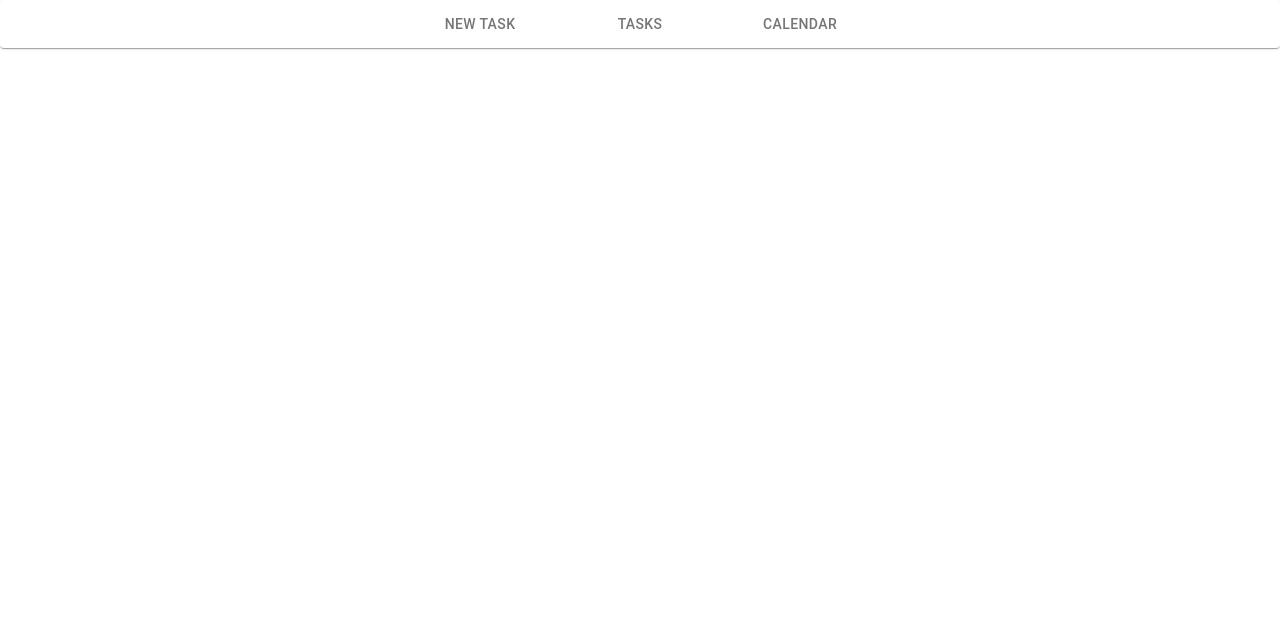
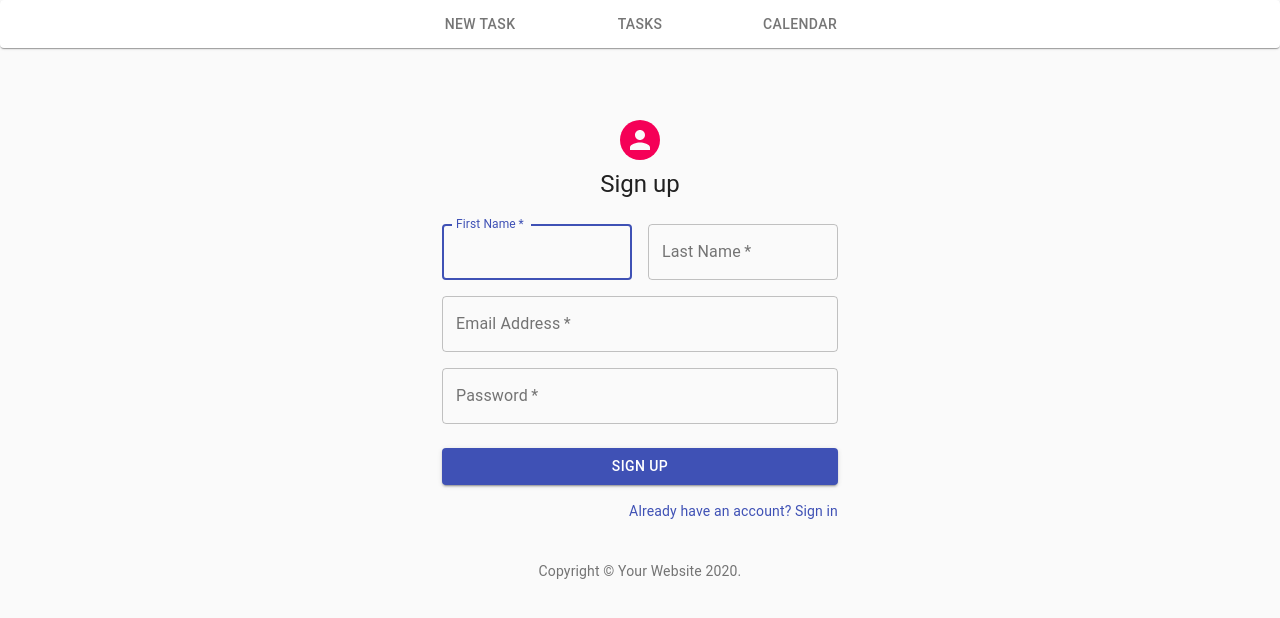
Before and after one commit to danielgray2/schedule_generator, a React (Create React App) app in the folder client/project/: page /signup in a window 1280 px wide. Shown: the top 618 px of the page. Built offline with nearby package versions, Linux system fonts and the light colour scheme.

Commit message:
Login page

```diff
--- a/client/project/src/App.js
+++ b/client/project/src/App.js
@@ -6,16 +6,18 @@ import Home from './Home'
 import Schedule from './Schedule';
 import Login from './Login';
 import Tasks from './Tasks';
+import Signup from './Signup';
 
 function App() {
   return (
     <div>
       <Nav/>
         <Switch>
-          <Route exact path="/" component={Home}/>
+          <Route exact path="/" component={Login}/>
           <Route path="/schedule" component={Schedule}/>
-          <Route path="/login" component={Login}/>
+          <Route path="/home" component={Home}/>
           <Route path="/tasks" component={Tasks}/>
+          <Route path="/signup" component={Signup}/>
         </Switch>
 
     </div>
--- a/client/project/src/DateTime.js
+++ b/client/project/src/DateTime.js
@@ -21,7 +21,7 @@ const useStyles = makeStyles((theme) => ({
   }));
 
 export default function TaskForm() {
-  // The first commit of Material-UI
+  // The first commit of Material-UI, these are react hooks
   const [selectedDate, setSelectedDate] = React.useState(new Date());
   const [description, setDescription] = React.useState("");
   const classes = useStyles();
--- a/client/project/src/Home.js
+++ b/client/project/src/Home.js
@@ -7,7 +7,7 @@ function Home() {
   return (
     <div className="App">
       <header className="App-header">
-        <h1>New Task</h1>
+        <h1>The Calendar</h1>
         <TaskForm/>
       </header>
     </div>
--- a/client/project/src/Login.js
+++ b/client/project/src/Login.js
@@ -1,14 +1,117 @@
-import React from 'react';
+
 import './App.css';
 
-function Login() {
+import React from 'react';
+import Avatar from '@material-ui/core/Avatar';
+import Button from '@material-ui/core/Button';
+import CssBaseline from '@material-ui/core/CssBaseline';
+import TextField from '@material-ui/core/TextField';
+import FormControlLabel from '@material-ui/core/FormControlLabel';
+import Checkbox from '@material-ui/core/Checkbox';
+//import Link from '@material-ui/core/Link';
+import Grid from '@material-ui/core/Grid';
+import Box from '@material-ui/core/Box';
+import Typography from '@material-ui/core/Typography';
+import { makeStyles } from '@material-ui/core/styles';
+import Container from '@material-ui/core/Container';
+import { Link } from 'react-router-dom';
+import Signup from './Signup';
+
+function Copyright() {
   return (
-    <div className="App">
-      <header className="App-header">
-        <h1>Login Page</h1>
-      </header>
-    </div>
+    <Typography variant="body2" color="textSecondary" align="center">
+      {'Copyright © '}
+      <Link color="inherit" href="https://material-ui.com/">
+        Your Website
+      </Link>{' '}
+      {new Date().getFullYear()}
+      {'.'}
+    </Typography>
   );
 }
 
-export default Login;
+const useStyles = makeStyles((theme) => ({
+  paper: {
+    marginTop: theme.spacing(8),
+    display: 'flex',
+    flexDirection: 'column',
+    alignItems: 'center',
+  },
+  avatar: {
+    margin: theme.spacing(1),
+    backgroundColor: theme.palette.secondary.main,
+  },
+  form: {
+    width: '100%', // Fix IE 11 issue.
+    marginTop: theme.spacing(1),
+  },
+  submit: {
+    margin: theme.spacing(3, 0, 2),
+  },
+}));
+
+export default function Login() {
+  const classes = useStyles();
+
+
+  return (
+    <Container component="main" maxWidth="xs">
+      <CssBaseline />
+      <div className={classes.paper}>
+        <Avatar className={classes.avatar}>
+        </Avatar>
+        <Typography component="h1" variant="h5">
+          Sign in
+        </Typography>
+        <form className={classes.form} noValidate>
+          <TextField
+            variant="outlined"
+            margin="normal"
+            required
+            fullWidth
+            id="email"
+            label="Email Address"
+            name="email"
+            autoComplete="email"
+            autoFocus
+          />
+          <TextField
+            variant="outlined"
+            margin="normal"
+            required
+            fullWidth
+            name="password"
+            label="Password"
+            type="password"
+            id="password"
+            autoComplete="current-password"
+          />
+          <Button
+            type="submit"
+            fullWidth
+            variant="contained"
+            color="primary"
+            className={classes.submit}
+          >
+            Sign In
+          </Button>
+          <Grid container>
+            <Grid item xs>
+              <a target="_blank" href="https://www.dummies.com/health/mental-health/improving-your-memory-for-dummies-cheat-sheet/" variant="body2">
+                Forgot password?
+              </a>
+            </Grid>
+            <Grid item>
+              <Link to="/signup">
+                Don't have an account? Sign Up
+              </Link>
+            </Grid>
+          </Grid>
+        </form>
+      </div>
+      <Box mt={8}>
+        <Copyright />
+      </Box>
+    </Container>
+  );
+}
--- /dev/null
+++ b/client/project/src/Signup.js
@@ -0,0 +1,185 @@
+import './App.css';
+
+import React from 'react';
+import Avatar from '@material-ui/core/Avatar';
+import Button from '@material-ui/core/Button';
+import CssBaseline from '@material-ui/core/CssBaseline';
+import TextField from '@material-ui/core/TextField';
+import FormControlLabel from '@material-ui/core/FormControlLabel';
+import Checkbox from '@material-ui/core/Checkbox';
+import Link from '@material-ui/core/Link';
+import Grid from '@material-ui/core/Grid';
+import Box from '@material-ui/core/Box';
+import Typography from '@material-ui/core/Typography';
+import { makeStyles } from '@material-ui/core/styles';
+import Container from '@material-ui/core/Container';
+import Axios from 'axios';
+
+function Copyright() {
+  return (
+    <Typography variant="body2" color="textSecondary" align="center">
+      {'Copyright © '}
+      <Link color="inherit" href="https://material-ui.com/">
+        Your Website
+      </Link>{' '}
+      {new Date().getFullYear()}
+      {'.'}
+    </Typography>
+  );
+}
+
+const useStyles = makeStyles((theme) => ({
+  paper: {
+    marginTop: theme.spacing(8),
+    display: 'flex',
+    flexDirection: 'column',
+    alignItems: 'center',
+  },
+  avatar: {
+    margin: theme.spacing(1),
+    backgroundColor: theme.palette.secondary.main,
+  },
+  form: {
+    width: '100%', // Fix IE 11 issue.
+    marginTop: theme.spacing(3),
+  },
+  submit: {
+    margin: theme.spacing(3, 0, 2),
+  },
+}));
+
+export default function SignUp() {
+  const classes = useStyles();
+
+  const [firstName, setFirstName] = React.useState("");
+  const [lastName, setLastName] = React.useState("");
+  const [email, setEmail] = React.useState("");
+  const [password, setPassword] = React.useState("");
+
+  const handlefirstNameChange = (fName) => {
+    setFirstName(fName.target.value);
+  }
+
+  const handlelastNameChange = (lName) => {
+    setLastName(lName.target.value);
+  }
+
+  const handleemailChange = (Email) => {
+    setEmail(Email.target.value);
+    Emailvalidation(Email.target.value);
+  }
+
+  const handlepasswordChange = (pw) => {
+    setPassword(pw.target.value);
+  }
+
+  const handleSubmit = async (evt) => {
+    evt.preventDefault();
+    var resp = await Axios.post("/additem", {
+      "firstname": firstName,
+      "lastname": lastName,
+      "email": email,
+      "password": password
+    });
+    console.log(resp.data);
+    return resp;
+  }
+
+  function Emailvalidation(values) {
+    console.log("butts");
+    const errors = {};
+    const emailPattern = /(.+)@(.+){2,}\.(.+){2,}/;
+    if (!emailPattern.test(values.email)) {
+      errors.email = 'Enter a valid email';
+    }
+
+    return errors;
+  }
+
+  return (
+    <Container component="main" maxWidth="xs">
+      <CssBaseline />
+      <div className={classes.paper}>
+        <Avatar className={classes.avatar}>
+        </Avatar>
+        <Typography component="h1" variant="h5">
+          Sign up
+        </Typography>
+        <form className={classes.form} noValidate onSubmit={handleSubmit}>
+          <Grid container spacing={2}>
+            <Grid item xs={12} sm={6}>
+              <TextField
+                autoComplete="fname"
+                name="firstName"
+                variant="outlined"
+                required
+                fullWidth
+                id="firstName"
+                label="First Name"
+                autoFocus
+                onChange={handlefirstNameChange}
+              />
+            </Grid>
+            <Grid item xs={12} sm={6}>
+              <TextField
+                variant="outlined"
+                required
+                fullWidth
+                id="lastName"
+                label="Last Name"
+                name="lastName"
+                autoComplete="lname"
+                onChange={handlelastNameChange}
+              />
+            </Grid>
+            <Grid item xs={12}>
+              <TextField
+                variant="outlined"
+                required
+                fullWidth
+                id="email"
+                label="Email Address"
+                name="email"
+                autoComplete="email"
+                onChange={handleemailChange}
+              />
+            </Grid>
+            <Grid item xs={12}>
+              <TextField
+                variant="outlined"
+                required
+                fullWidth
+                name="password"
+                label="Password"
+                type="password"
+                id="password"
+                autoComplete="current-password"
+                onChange={handlepasswordChange}
+              />
+            </Grid>
+          </Grid>
+          <Button
+            type="submit"
+            fullWidth
+            variant="contained"
+            color="primary"
+            className={classes.submit}
+          >
+            Sign Up
+          </Button>
+          <Grid container justify="flex-end">
+            <Grid item>
+              <Link href="#" variant="body2">
+                Already have an account? Sign in
+              </Link>
+            </Grid>
+          </Grid>
+        </form>
+      </div>
+      <Box mt={5}>
+        <Copyright />
+      </Box>
+    </Container>
+  );
+
+}
```
